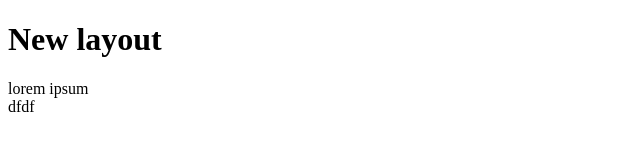
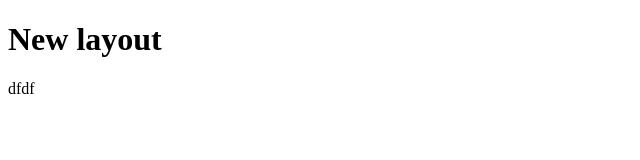
Before and after one commit to hiredgun/git-intro, a plain HTML site: page index.html in a window 1280 px wide. Shown: the whole page, without its empty margins (0-640 px from the left). Drawn offline with Linux system fonts and the light colour scheme.

Commit message:
remvoe div

```diff
--- a/index.html
+++ b/index.html
@@ -8,7 +8,6 @@
 </head>
 <body>
   <h1>New layout</h1>
-  <div>lorem ipsum</div>
   <div>dfdf</div>
 </body>
 </html>
```
